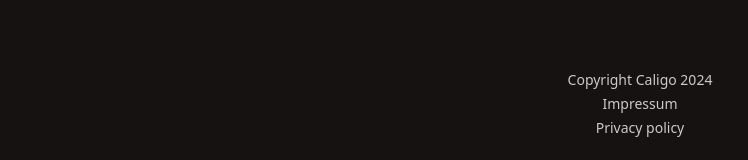
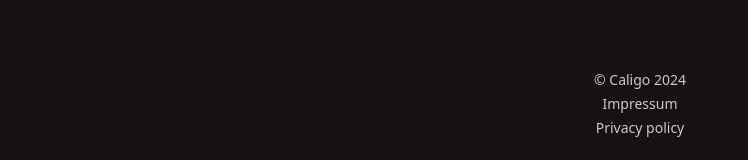
Before and after one commit to caligo-ai/website, a SvelteKit app: page /impressum in a window 1280 px wide. Shown: the part 378-538 px from the top of the page, without its empty margins (0-748 px from the left). Built offline with nearby package versions, Linux system fonts and the light colour scheme.

Commit message:
add copyright symbol

```diff
--- a/src/routes/+layout.svelte
+++ b/src/routes/+layout.svelte
@@ -14,7 +14,7 @@
 		<slot />
 
 		<footer class="footer footer-center gap-1">
-			<p>Copyright Caligo 2024</p>
+			<p>© Caligo 2024</p>
 			<a href="/impressum">Impressum</a>
 			<a href="/privacy">Privacy policy</a>
 		</footer>
```
